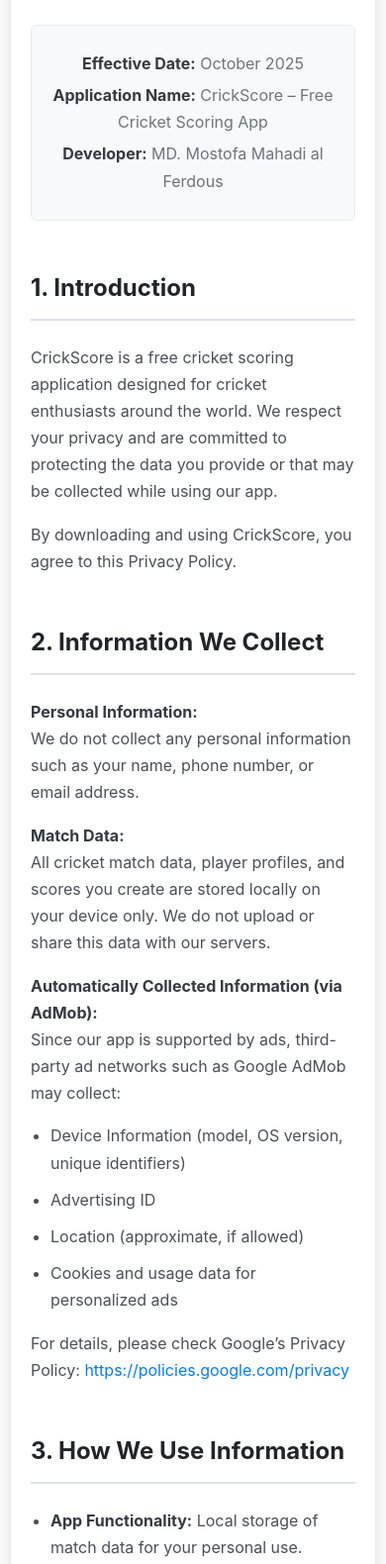
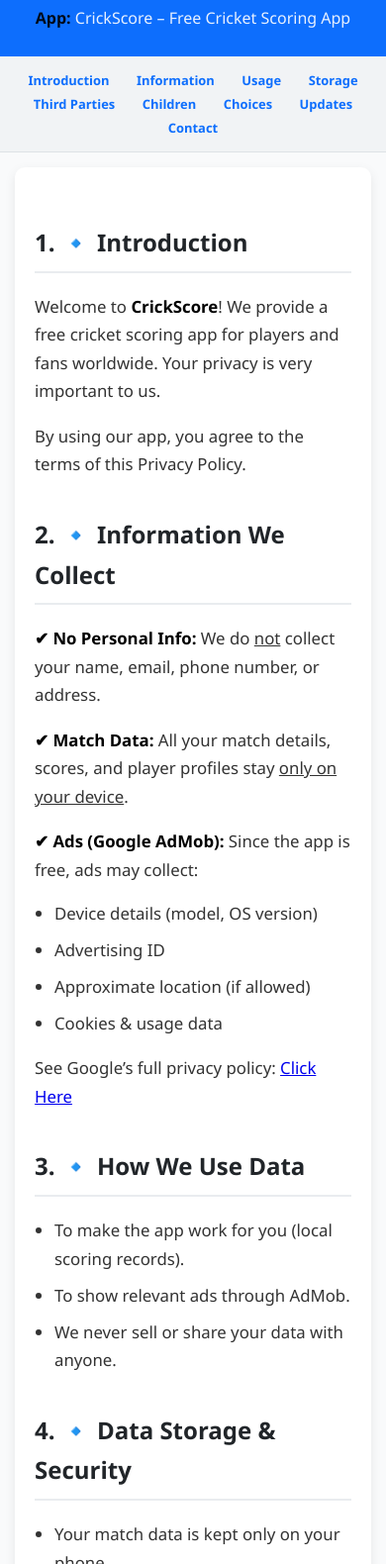
Before and after one commit to Mahadi-Company/CrickScore, a plain HTML site: page index.html in a window 390 px wide. Shown: the part 177-1757 px from the top of the page at 99% size. Drawn offline with Linux system fonts and the light colour scheme.

Commit message:
Update index.html

```diff
--- a/index.html
+++ b/index.html
@@ -1,229 +1,182 @@
 <!DOCTYPE html>
 <html lang="en">
 <head>
-    <meta charset="UTF-8">
-    <meta name="viewport" content="width=device-width, initial-scale=1.0">
+  <meta charset="UTF-8" />
+  <meta name="viewport" content="width=device-width, initial-scale=1.0"/>
   <title>Privacy Policy - CrickScore</title>
   <style>
-        /* General Body Styles */
     body {
-            font-family: -apple-system, BlinkMacSystemFont, "Segoe UI", Roboto, Helvetica, Arial, sans-serif;
+      font-family: "Segoe UI", Roboto, Helvetica, Arial, sans-serif;
+      margin: 0;
+      padding: 0;
+      background: #f9fafb;
+      color: #333;
       line-height: 1.7;
-            background-color: #f8f9fa;
-            color: #343a40;
+    }
+    header {
+      background: #0d6efd;
+      color: white;
+      padding: 25px 20px;
+      text-align: center;
+    }
+    header h1 {
       margin: 0;
-            padding: 20px;
+      font-size: 2.2em;
     }
-
-        /* Main Content Container */
-        .container {
-            max-width: 800px;
-            margin: 40px auto;
-            background-color: #ffffff;
-            padding: 40px;
-            border-radius: 8px;
-            box-shadow: 0 4px 12px rgba(0, 0, 0, 0.08);
-            border: 1px solid #e9ecef;
+    header p {
+      margin: 5px 0 0;
+      font-size: 1em;
+      opacity: 0.9;
     }
-
-        /* Typography */
-        h1, h2 {
-            color: #212529;
-            border-bottom: 2px solid #dee2e6;
-            padding-bottom: 10px;
-            margin-top: 2em;
-            margin-bottom: 1em;
+    nav {
+      background: #f1f3f5;
+      padding: 12px;
+      text-align: center;
+      border-bottom: 1px solid #dee2e6;
     }
-
-        h1 {
-            font-size: 2.5em;
-            text-align: center;
-            border-bottom: none;
-            margin-top: 0;
+    nav a {
+      margin: 0 12px;
+      text-decoration: none;
+      color: #0d6efd;
+      font-weight: 600;
+      font-size: 0.95em;
     }
-
-        h2 {
-            font-size: 1.8em;
-        }
-
-        p, li {
-            font-size: 1.1em;
-            color: #495057;
-        }
-
-        strong {
-            color: #343a40;
-        }
-
-        /* Links */
-        a {
-            color: #007bff;
-            text-decoration: none;
-            transition: color 0.3s ease;
-        }
-
-        a:hover {
-            color: #0056b3;
+    nav a:hover {
       text-decoration: underline;
     }
-
-        /* Lists */
+    .container {
+      max-width: 900px;
+      margin: 30px auto;
+      background: white;
+      padding: 35px;
+      border-radius: 10px;
+      box-shadow: 0 4px 12px rgba(0,0,0,0.08);
+    }
+    h2 {
+      margin-top: 1.5em;
+      padding-bottom: 8px;
+      border-bottom: 2px solid #e9ecef;
+      color: #212529;
+    }
+    p, li {
+      font-size: 1.05em;
+      margin-bottom: 0.8em;
+    }
     ul {
       padding-left: 20px;
-            list-style-type: disc;
     }
-
     ul li {
-            margin-bottom: 10px;
+      margin-bottom: 0.5em;
     }
-
-        /* Header & Footer Sections */
-        .meta-info {
+    strong {
+      color: #000;
+    }
+    footer {
+      margin-top: 40px;
       text-align: center;
-            margin-bottom: 40px;
-            padding: 20px;
-            background-color: #f8f9fa;
-            border-radius: 6px;
-            border: 1px solid #e9ecef;
-        }
-
-        .meta-info p {
-            margin: 5px 0;
-            font-size: 1em;
-            color: #6c757d;
-        }
-
-        footer {
-            text-align: center;
-            margin-top: 40px;
-            padding-top: 20px;
-            border-top: 1px solid #dee2e6;
       font-size: 0.9em;
       color: #6c757d;
+      padding: 20px;
+      border-top: 1px solid #dee2e6;
     }
-
-        /* Responsive Design */
+    .icon {
+      margin-right: 6px;
+    }
     @media (max-width: 768px) {
-            body {
-                padding: 10px;
+      .container {
+        padding: 20px;
+        margin: 15px;
       }
-            .container {
-                margin: 20px auto;
-                padding: 20px;
-            }
-            h1 {
-                font-size: 2em;
-            }
-            h2 {
-                font-size: 1.5em;
-            }
-            p, li {
-                font-size: 1em;
+      nav {
+        font-size: 0.85em;
       }
     }
   </style>
 </head>
 <body>
+  <header>
+    <h1>📜 Privacy Policy-CrickScore</h1>
+    <p><strong>Effective Date:</strong> October 2025</p>
+    <p><strong>App:</strong> CrickScore – Free Cricket Scoring App</p>
+  </header>
+
+  <nav>
+    <a href="#intro">Introduction</a>
+    <a href="#info">Information</a>
+    <a href="#use">Usage</a>
+    <a href="#storage">Storage</a>
+    <a href="#third">Third Parties</a>
+    <a href="#children">Children</a>
+    <a href="#choices">Choices</a>
+    <a href="#changes">Updates</a>
+    <a href="#contact">Contact</a>
+  </nav>
 
   <div class="container">
-        <header>
-            <h1>📜 Privacy Policy CrickScore</h1>
-        </header>
+    <h2 id="intro">1. 🔹 Introduction</h2>
+    <p>Welcome to <strong>CrickScore</strong>! We provide a free cricket scoring app for players and fans worldwide. Your privacy is very important to us.</p>
+    <p>By using our app, you agree to the terms of this Privacy Policy.</p>
 
-        <div class="meta-info">
-            <p><strong>Effective Date:</strong> October 2025</p>
-            <p><strong>Application Name:</strong> CrickScore – Free Cricket Scoring App</p>
-            <p><strong>Developer:</strong> MD. Mostofa Mahadi al Ferdous</p>
+    <h2 id="info">2. 🔹 Information We Collect</h2>
+    <p><strong>✔ No Personal Info:</strong> We do <u>not</u> collect your name, email, phone number, or address.</p>
+    <p><strong>✔ Match Data:</strong> All your match details, scores, and player profiles stay <u>only on your device</u>.</p>
+    <p><strong>✔ Ads (Google AdMob):</strong> Since the app is free, ads may collect:</p>
+    <ul>
+      <li>Device details (model, OS version)</li>
+      <li>Advertising ID</li>
+      <li>Approximate location (if allowed)</li>
+      <li>Cookies & usage data</li>
+    </ul>
+    <p>See Google’s full privacy policy: <a href="https://policies.google.com/privacy" target="_blank">Click Here</a></p>
+
+    <h2 id="use">3. 🔹 How We Use Data</h2>
+    <ul>
+      <li>To make the app work for you (local scoring records).</li>
+      <li>To show relevant ads through AdMob.</li>
+      <li>We never sell or share your data with anyone.</li>
+    </ul>
+
+    <h2 id="storage">4. 🔹 Data Storage & Security</h2>
+    <ul>
+      <li>Your match data is kept only on your phone.</li>
+      <li>We don’t have any server to store it.</li>
+      <li>If you uninstall the app, all your data is removed.</li>
+    </ul>
+
+    <h2 id="third">5. 🔹 Third-Party Services</h2>
+    <p>We only use <strong>Google AdMob</strong> for ads. Data collected by AdMob is handled under Google’s policies, not ours.</p>
+
+    <h2 id="children">6. 🔹 Children’s Privacy</h2>
+    <ul>
+      <li>Our app is for users aged 13+.</li>
+      <li>We do not knowingly collect data from children under 13.</li>
+      <li>If a child’s info is found, contact us to remove it.</li>
+    </ul>
+
+    <h2 id="choices">7. 🔹 Your Privacy Choices</h2>
+    <ul>
+      <li><strong>Ad Personalization:</strong>
+        <ul>
+          <li>Android: Settings → Google → Ads → Reset/Delete Ad ID</li>
+          <li>iOS: Settings → Privacy & Security → Tracking → Disable Tracking</li>
+        </ul>
+      </li>
+      <li>You can delete all your match data by uninstalling the app.</li>
+    </ul>
+
+    <h2 id="changes">8. 🔹 Updates to Policy</h2>
+    <p>We may update this Privacy Policy. New versions will always show the latest “Effective Date.” Continued use means you accept the changes.</p>
+
+    <h2 id="contact">9. 🔹 Contact Us</h2>
+    <p>If you have questions, reach us at:</p>
+    <ul>
+      <li><strong>Developer:</strong> MD. Mostofa Mahadi al Ferdous (Mahadi Company)</li>
+      <li><strong>Email:</strong> <a href="mailto:ibnemahadia@gmail.com">ibnemahadia@gmail.com</a></li>
+    </ul>
   </div>
-
-        <main>
-            <section id="introduction">
-                <h2>1. Introduction</h2>
-                <p>CrickScore is a free cricket scoring application designed for cricket enthusiasts around the world. We respect your privacy and are committed to protecting the data you provide or that may be collected while using our app.</p>
-                <p>By downloading and using CrickScore, you agree to this Privacy Policy.</p>
-            </section>
-
-            <section id="information-we-collect">
-                <h2>2. Information We Collect</h2>
-                <p><strong>Personal Information:</strong><br>
-                We do not collect any personal information such as your name, phone number, or email address.</p>
-                <p><strong>Match Data:</strong><br>
-                All cricket match data, player profiles, and scores you create are stored locally on your device only. We do not upload or share this data with our servers.</p>
-                <p><strong>Automatically Collected Information (via AdMob):</strong><br>
-                Since our app is supported by ads, third-party ad networks such as Google AdMob may collect:</p>
-                <ul>
-                    <li>Device Information (model, OS version, unique identifiers)</li>
-                    <li>Advertising ID</li>
-                    <li>Location (approximate, if allowed)</li>
-                    <li>Cookies and usage data for personalized ads</li>
-                </ul>
-                <p>For details, please check Google’s Privacy Policy: <a href="https://policies.google.com/privacy" target="_blank" rel="noopener noreferrer">https://policies.google.com/privacy</a></p>
-            </section>
-
-            <section id="how-we-use-information">
-                <h2>3. How We Use Information</h2>
-                <ul>
-                    <li><strong>App Functionality:</strong> Local storage of match data for your personal use.</li>
-                    <li><strong>Advertising:</strong> AdMob uses collected information to serve relevant ads and measure performance.</li>
-                    <li><strong>No Data Sharing:</strong> We do not sell, rent, or share your personal or match data with any third party.</li>
-                </ul>
-            </section>
-
-            <section id="data-storage-security">
-                <h2>4. Data Storage & Security</h2>
-                <ul>
-                    <li>All match data stays on your device (offline).</li>
-                    <li>We do not operate any backend server to store your data.</li>
-                    <li>Ad data collected by AdMob is handled under their policies.</li>
-                </ul>
-            </section>
-
-            <section id="third-party-services">
-                <h2>5. Third-Party Services</h2>
-                <p>Our app uses the following third-party services:</p>
-                <ul>
-                    <li>Google AdMob (for advertisements)</li>
-                    <li>May collect device and usage data.</li>
-                    <li>You can learn more about AdMob’s data practices here: Google AdMob Privacy Policy</li>
-                </ul>
-            </section>
-
-            <section id="childrens-privacy">
-                <h2>6. Children’s Privacy</h2>
-                <ul>
-                    <li>CrickScore is intended for users 13 years and older.</li>
-                    <li>We do not knowingly collect data from children under 13.</li>
-                    <li>If you believe a child has provided personal data, please contact us to remove it.</li>
-                </ul>
-            </section>
-
-            <section id="privacy-choices">
-                <h2>7. Your Privacy Choices</h2>
-                <ul>
-                    <li>You can reset or limit ad personalization from your device settings.</li>
-                    <li>You may clear app data anytime from your device to delete match history.</li>
-                </ul>
-            </section>
-
-            <section id="policy-updates">
-                <h2>8. Policy Updates</h2>
-                <p>We may update this Privacy Policy from time to time. Any changes will be posted here with the updated "Effective Date."</p>
-            </section>
-
-            <section id="contact-us">
-                <h2>9. Contact Us</h2>
-                <p>If you have any questions or concerns about this Privacy Policy or your data, please contact us:</p>
-                <ul>
-                    <li>Email: [ibnemahadia@gmail.com]</li>
-                    <li>Developer: [Mahadi Company]</li>
-                </ul>
-            </section>
-        </main>
 
   <footer>
     <p>&copy; 2025 Mahadi Company. All Rights Reserved.</p>
   </footer>
-    </div>
-
 </body>
 </html>
```
Lines whose indentation alone changed are shown as unchanged.
